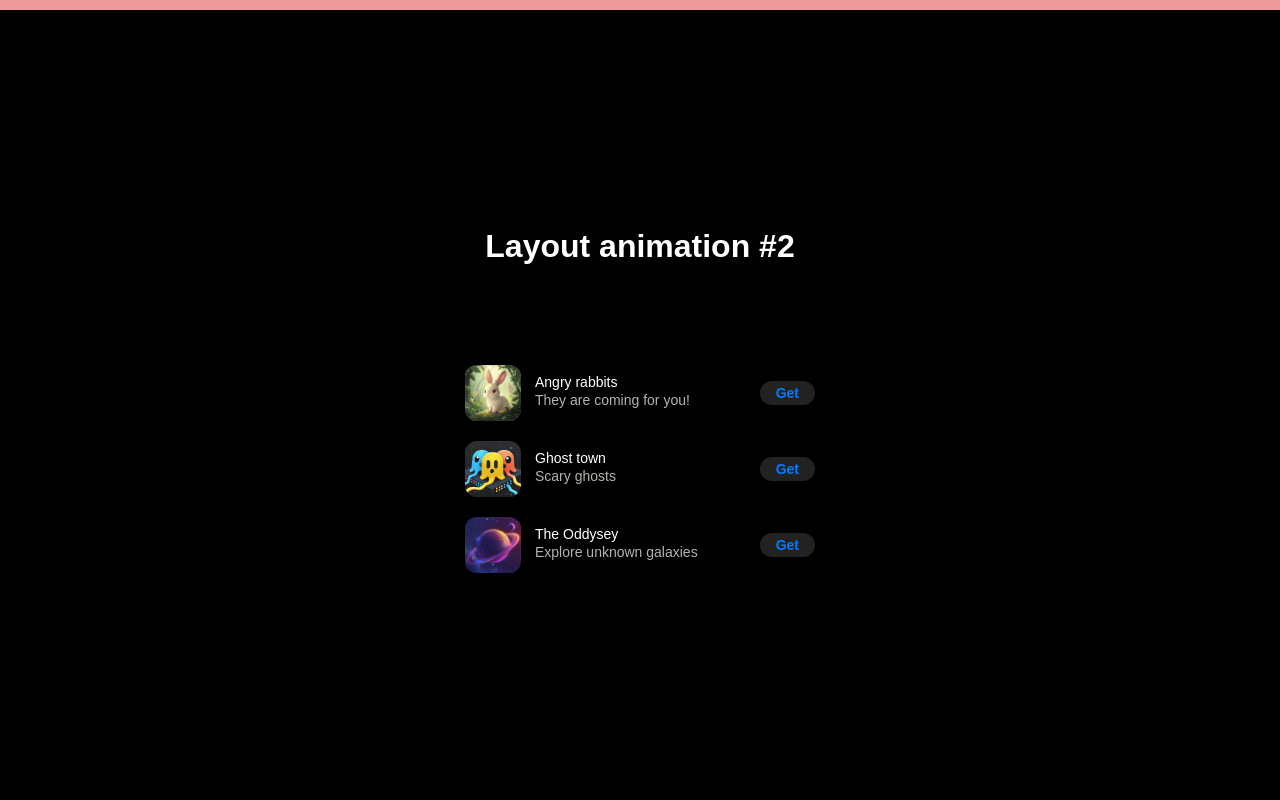
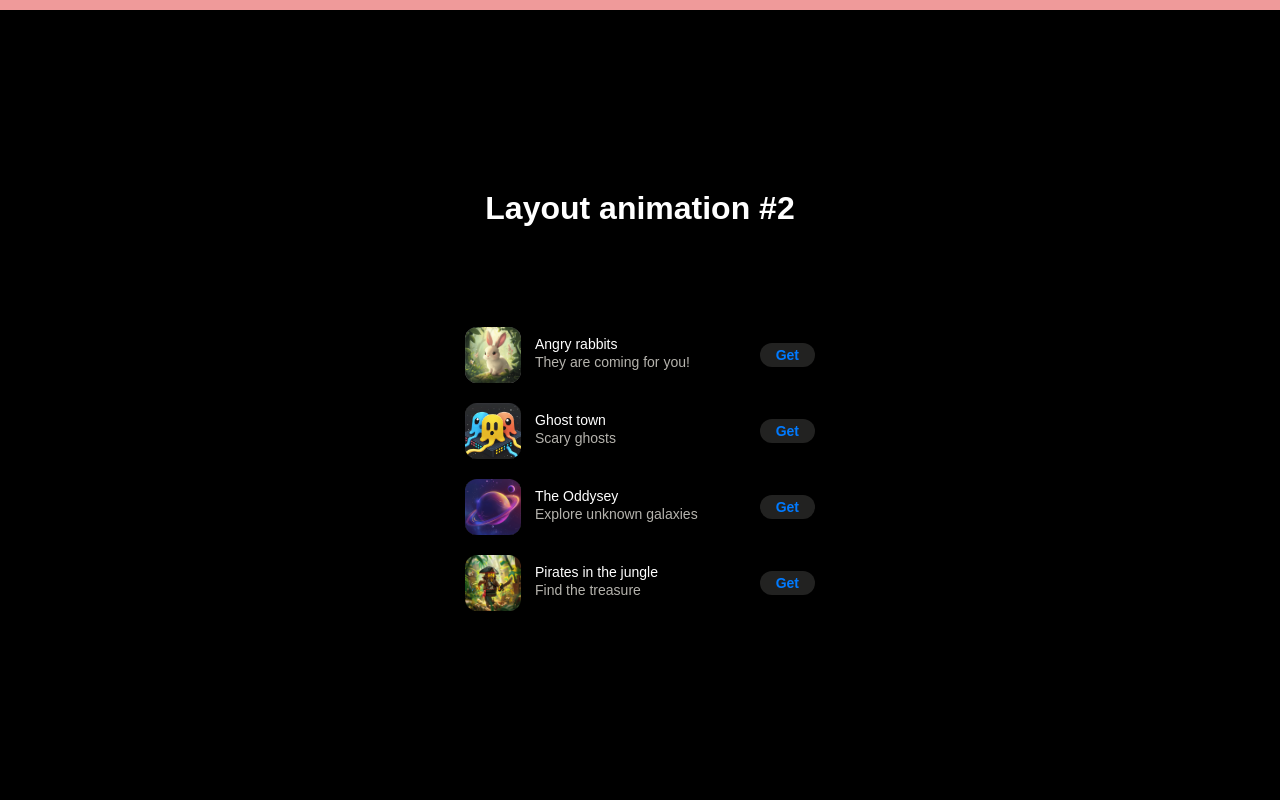
Before and after one commit to arthurseredaa/motion-animations, a React (Vite) app: page / in a window 1280 px wide. Shown: the top 800 px of the page. Built offline with nearby package versions, Linux system fonts and the light colour scheme.

Commit message:
feat: improve modal animation, remove unnecessary styles

```diff
--- a/src/components/LayoutAnimation2/LayoutAnimation2.tsx
+++ b/src/components/LayoutAnimation2/LayoutAnimation2.tsx
@@ -28,6 +28,12 @@ const data: Item[] = [
 	title: 'The Oddysey',
 	description: 'Explore unknown galaxies',
 	fullDescription: 'Throughout their journey, players will encounter diverse alien races, each with their own unique cultures and technologies. Engage in thrilling space combat, negotiate complex diplomatic relations, and make critical decisions that affect the balance of power in the galaxy.',
+  },
+  {
+	id: 'pirates',
+	title: 'Pirates in the jungle',
+	description: 'Find the treasure',
+	fullDescription: 'You are a pirate and you have to find the treasure in the jungle. But be careful, there are traps and wild animals. Some filler text to make it longer. Maybe even longer, because it looks better.',
   }
 ];
 
@@ -66,7 +72,7 @@ const LayoutAnimation2 = () => {
 		  {
 			openedItemData && (
 			  <>
-				<motion.div className={styles.item_modal} layoutId={openedItemData.id}
+				<motion.div key={openedItemData.id} className={styles.item_modal} layoutId={openedItemData.id}
 							onClick={() => setOpenedItem(null)}>
 				  <AppInfoItem item={openedItemData}/>
 				  <motion.p className={styles.description}>
--- a/src/components/LayoutAnimation2/layout_animation.module.css
+++ b/src/components/LayoutAnimation2/layout_animation.module.css
@@ -19,12 +19,6 @@
   font-family: Montserrat, sans-serif;
   cursor: pointer;
 }
-
-/*.item:not(:last-child) {*/
-/*  .item_info {*/
-/*    border-bottom: 1px solid #2b2b2b;*/
-/*  }*/
-/*}*/
 
 .item_info {
   display: flex;
```
